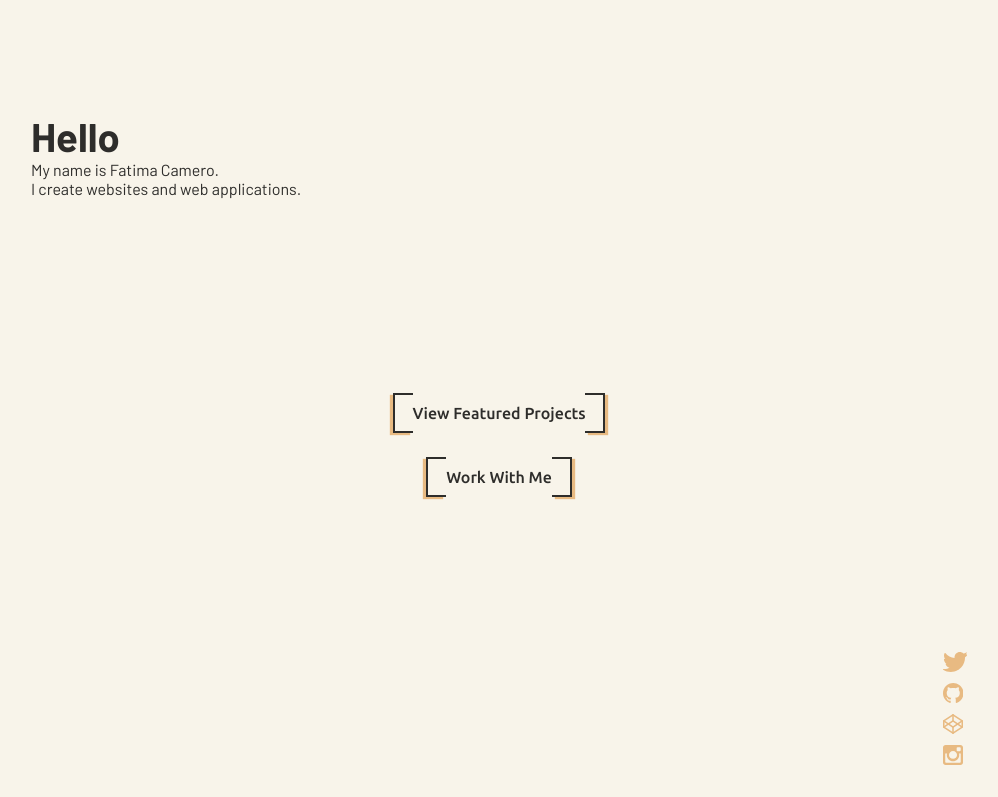
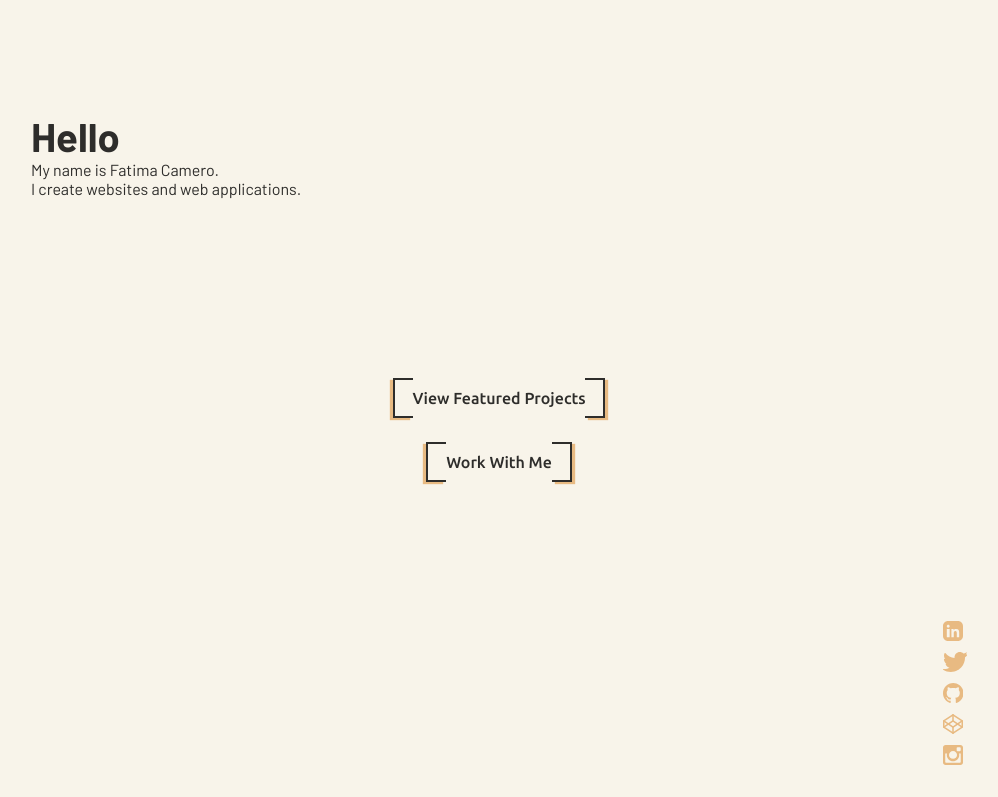
Before and after one commit to timamero/11ty-my-portfolio-v3, an Eleventy site: page src/index.njk in a window 1280 px wide. Shown: the top 797 px of the page, without its empty margins (141-1139 px from the left). Built offline with nearby package versions, Linux system fonts and the light colour scheme; Eleventy itself is replaced by a stand-in of ours; files that its build step writes are made by us from their sources; files whose address does not match are found by name; a web font is replaced by a local one; what eleventy-plugin-error-overlay would draw is missing.

Commit message:
add link to linkedin

```diff
--- a/src/_templates/sections/social.njk
+++ b/src/_templates/sections/social.njk
@@ -1,3 +1,9 @@
+<a href="https://www.linkedin.com/in/fatima-camero-a23284225/" target="_blank" rel="noopener" aria-label="Link to Fatima's LinkedIn">
+    <svg class="social-icon" style="enable-background:new 0 0 504.4 504.4" version="1.1" viewBox="0 0 504.4 504.4" xml:space="preserve">
+        <path d="m377.6 0.2h-251.2c-69.6 0-126.4 56.8-126.4 126.4v251.6c0 69.2 56.8 126 126.4 126h251.6c69.6 0 126.4-56.8 126.4-126.4v-251.2c-0.4-69.6-57.2-126.4-126.8-126.4zm-209.6 408h-72v-208h72v208zm-36.4-240c-20.4 0-36.8-16.4-36.8-36.8s16.4-36.8 36.8-36.8 36.8 16.4 36.8 36.8c-0.4 20.4-16.8 36.8-36.8 36.8zm276.8 240h-60.4v-100.8c0-24.4-3.2-55.6-36.4-55.6-34 0-39.6 26.4-39.6 54v102.4h-60v-208h56v28h1.6c8.8-16 29.2-28.4 61.2-28.4 66 0 77.6 38 77.6 94.4v114z"/>
+    </svg>
+</a>
+
 <a href="https://twitter.com/mango_mero" target="_blank" rel="noopener" aria-label="Link to Fatima's twitter">
     <svg class="social-icon" version="1.1" viewBox="0 0 310 253.81" xml:space="preserve">
         <g id="XMLID_826_" transform="translate(.0022121 -28.097)">
```
